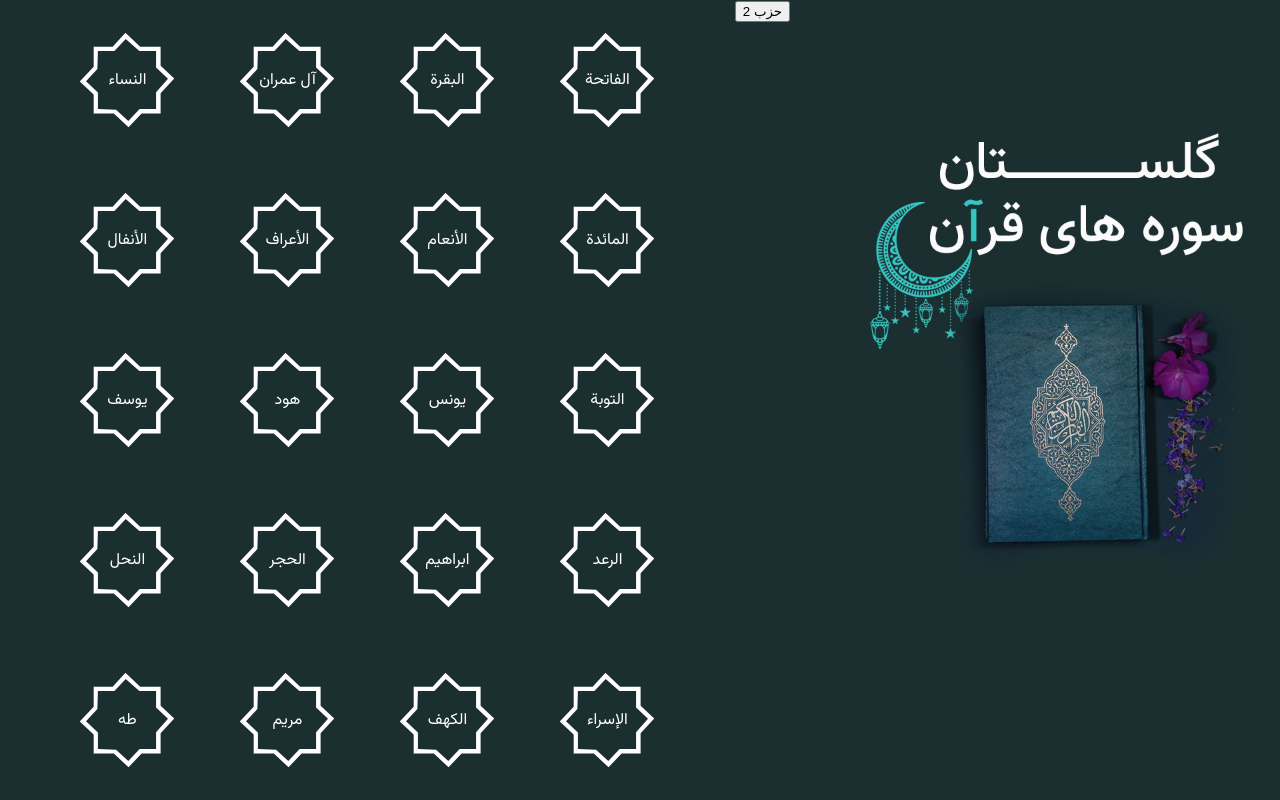
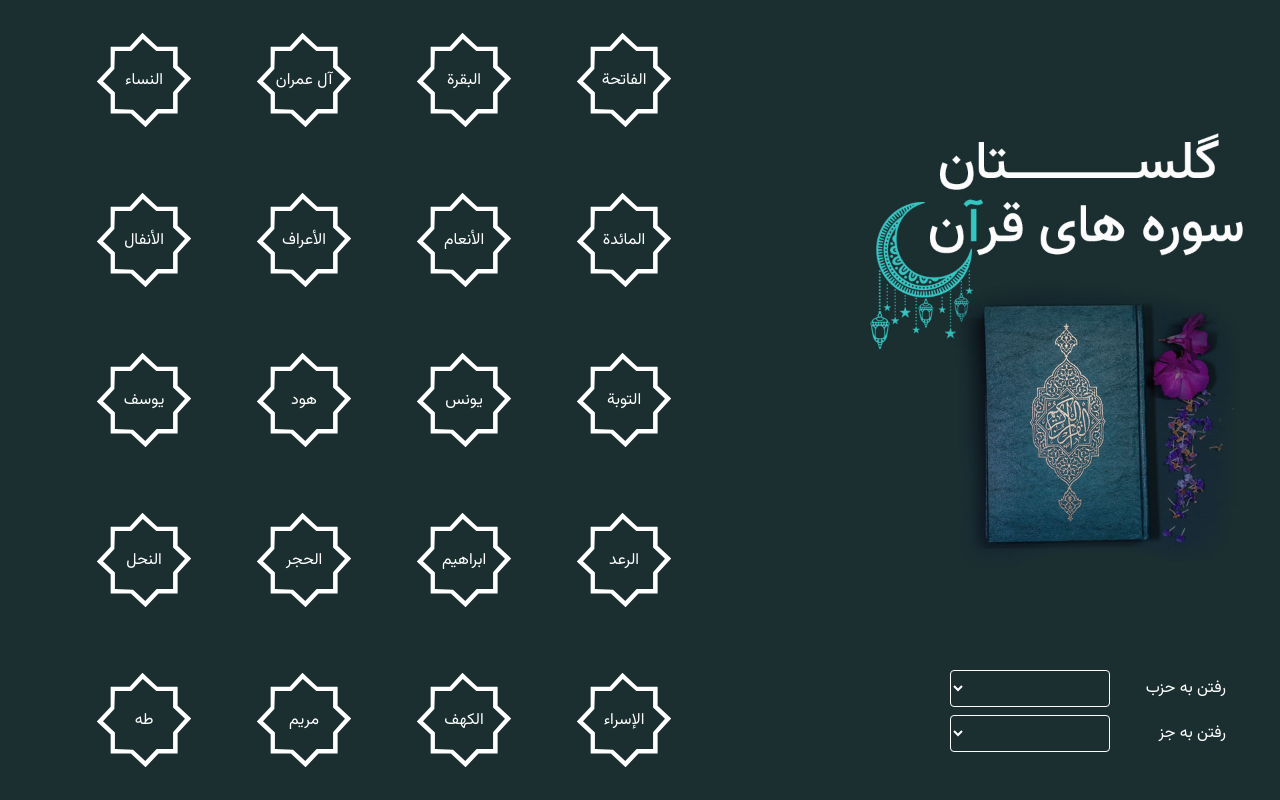
Before and after one commit to peymanahmadian/quran, a React (Create React App) app: page / in a window 1280 px wide. Built offline with nearby package versions, Linux system fonts and the light colour scheme.

Commit message:
complete phase 1

```diff
--- a/src/assets/styles/base.scss
+++ b/src/assets/styles/base.scss
@@ -64,3 +64,42 @@ body{
         display: none;
     }
 }
+.navigator{
+    position: absolute;
+    right: 46px;
+    bottom: 40px;
+    box-sizing: content-box;
+    .item{
+        margin-bottom: 8px;
+        color:white;
+        display: flex;
+        justify-content: space-around;
+        align-items: center;
+        div{
+
+                width: 100px;
+
+            padding: 0 8px;
+        }
+    }
+    select{
+        font-family: inherit;
+        padding: 6px 8px;
+        width: 160px;
+        background-color: transparent;
+        border: 1px solid white;
+        border-radius: 4px;
+        color: white;
+        overflow-y: auto;
+        scrollbar-width: none;
+        -ms-overflow-style:none;
+        &::-webkit-scrollbar{
+            display: none;
+        }
+        option{
+            background-color: white;
+            color:gray;
+            padding: 2px 8px;
+        }
+    }
+}
--- /dev/null
+++ b/src/hooks/joz.hook.js
@@ -0,0 +1,43 @@
+import {useNavigate} from "react-router-dom";
+const useJoz=()=>{
+    const navigate=useNavigate();
+    const goz=[
+        {id:1,ayyah:1,secondId:2,secondAyyah:141},//1
+        {id:2,ayyah:142,secondId:2,secondAyyah:252},//2
+        {id:2,ayyah:253,secondId:3,secondAyyah:91},//3
+        {id:3,ayyah:92,secondId:4,secondAyyah:23},//4
+        {id:4,ayyah:24,secondId:4,secondAyyah:147},//5
+        {id:4,ayyah:148,secondId:5,secondAyyah:81},//6
+        {id:5,ayyah:82,secondId:6,secondAyyah:111},//7
+        {id:6,ayyah:112,secondId:7,secondAyyah:88},//8
+        {id:7,ayyah:89,secondId:8,secondAyyah:40},//9
+        {id:8,ayyah:41,secondId:9,secondAyyah:92},//10
+        {id:9,ayyah:93,secondId:11,secondAyyah:5},//11
+        {id:11,ayyah:6,secondId:12,secondAyyah:53},//12
+        {id:12,ayyah:54,secondId:14,secondAyyah:52},//13
+        {id:15,ayyah:1,secondId:16,secondAyyah:128},//14
+        {id:17,ayyah:1,secondId:18,secondAyyah:74},//15
+        {id:18,ayyah:75,secondId:20,secondAyyah:135},//16
+        {id:21,ayyah:1,secondId:22,secondAyyah:78},//17
+        {id:23,ayyah:1,secondId:25,secondAyyah:20},//18
+        {id:25,ayyah:21,secondId:27,secondAyyah:55},//19
+        {id:27,ayyah:56,secondId:29,secondAyyah:45},//20
+        {id:29,ayyah:46,secondId:33,secondAyyah:30},//21
+        {id:33,ayyah:31,secondId:36,secondAyyah:27},//22
+        {id:36,ayyah:28,secondId:39,secondAyyah:31},//23
+        {id:39,ayyah:32,secondId:41,secondAyyah:46},//24
+        {id:41,ayyah:47,secondId:45,secondAyyah:37},//25
+        {id:46,ayyah:1,secondId:51,secondAyyah:30},//26
+        {id:51,ayyah:31,secondId:57,secondAyyah:29},//27
+        {id:58,ayyah:1,secondId:66,secondAyyah:12},//28
+        {id:67,ayyah:1,secondId:77,secondAyyah:50},//29
+        {id:78,ayyah:1,secondId:114,secondAyyah:6},//29
+    ];
+        return (number)=>{
+            let item=goz[number-1];
+            navigate(`/view?id=${item.id}&ayyah=${item.ayyah}&secondId=${item.secondId}&secondAyyah=${item.secondAyyah}`);
+        }
+
+
+}
+export default useJoz;
--- a/src/pages/home.page.jsx
+++ b/src/pages/home.page.jsx
@@ -1,13 +1,36 @@
 import SuraButton from "../components/suraButton/suraButton";
 import {suraList as data} from "./../database/suraList";
 import useHezb from "../hooks/hezb.hook";
+import useJoz from "../hooks/joz.hook";
 import "./../assets/styles/base.scss";
 const Home=()=>{
+  const hezbNumber=Array(120).fill().map((i,index)=>index+1);
+  const gozNumber=Array(30).fill().map((i,index)=>index+1);
   const heze=useHezb();
+  const goz=useJoz();
     return(
         <div className="home">
             <div className="head"></div>
-              <div><input type="button" onClick={()=>heze(2)} value="حزب 2" /></div>
+          <div className="navigator">
+            <div className="item">
+              <div>رفتن به حزب</div>
+              <div>
+                  <select onChange={(e)=>{heze(e.target.value)}}>
+                    <option value=""></option>
+                    {hezbNumber.map(item=><option value={item}>{item} حزب</option>)}
+                  </select>
+                </div>
+              </div>
+              <div className="item">
+              <div>رفتن به جز</div>
+              <div>
+                  <select onChange={(e)=>{goz(e.target.value)}}>
+                    <option value=""></option>
+                    {gozNumber.map(item=><option value={item}>{item} جز</option>)}
+                  </select>
+                </div>
+              </div>
+          </div>
           <div className="list">
             {data.list.map(item=><SuraButton to={`/view?id=${item.id}&ayyah=1`} name={item.name} />)}
           </div>
```
